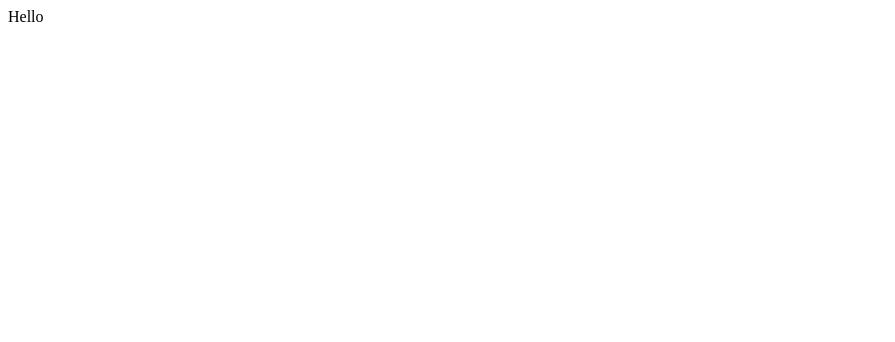
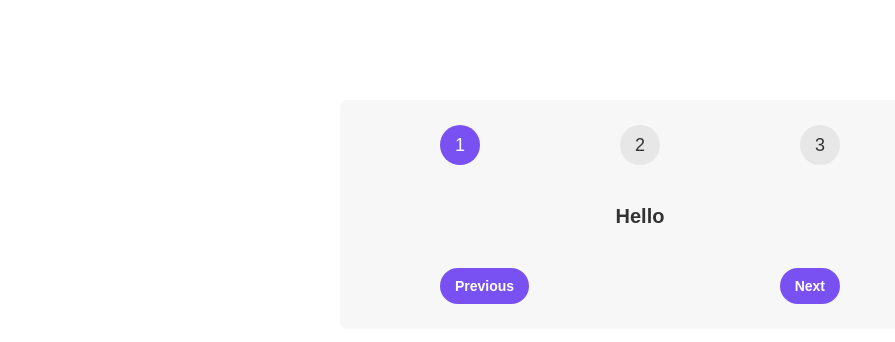
Before and after one commit to ivantxo/03_steps_app, a React (Create React App) app: page / in a window 1280 px wide. Shown: the top 342 px of the page, without its empty margins (0-895 px from the left). Built offline with nearby package versions, Linux system fonts and the light colour scheme.

Commit message:
Look and feel of the component

```diff
--- a/src/App.js
+++ b/src/App.js
@@ -1,5 +1,30 @@
+const messages = [
+  "Learn React ⚛️",
+  "Apply for jobs 💼",
+  "Invest your new income 🤑",
+];
+
 function App() {
-  return <div>Hello</div>;
+  return (
+    <div className="steps">
+      <div className="numbers">
+        <div className="active">1</div>
+        <div>2</div>
+        <div>3</div>
+      </div>
+
+      <p className="message">Hello</p>
+
+      <div className="buttons">
+        <button style={{ backgroundColor: "#7950f2", color: "#fff" }}>
+          Previous
+        </button>
+        <button style={{ backgroundColor: "#7950f2", color: "#fff" }}>
+          Next
+        </button>
+      </div>
+    </div>
+  );
 }
 
 export default App;
--- a/src/index.js
+++ b/src/index.js
@@ -1,5 +1,6 @@
 import React from "react";
 import ReactDOM from "react-dom/client";
+import "./index.css";
 import App from "./App";
 
 const root = ReactDOM.createRoot(document.getElementById("root"));
```
Also changed, not shown: src/index.css (+0 -8 lines).
